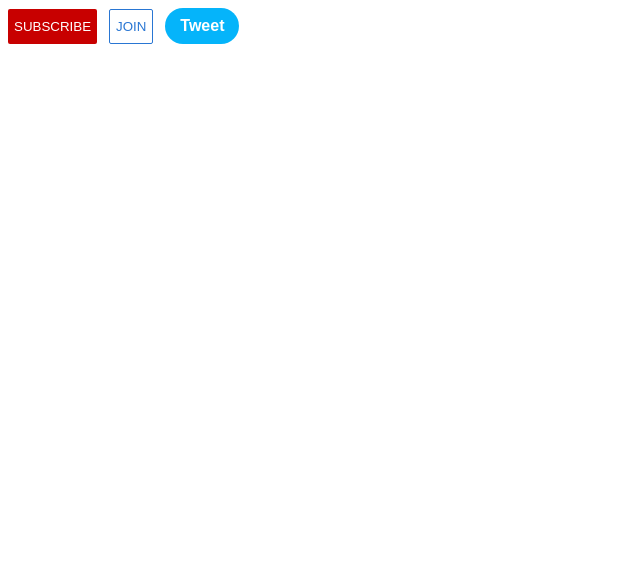
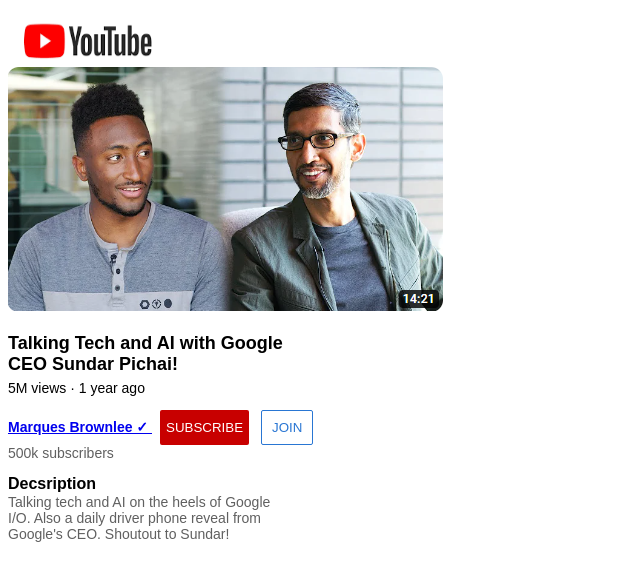
Before and after one commit to akula-sahith/WebDevelopment, a plain HTML site: page index.html in a window 1280 px wide. Shown: the whole page, without its empty margins (0-640 px from the left). Drawn offline with Linux system fonts and the light colour scheme.

Commit message:
A basic web page

```diff
--- a/index.html
+++ b/index.html
@@ -7,14 +7,34 @@
     <title>Document</title>
 </head>
 <body>
+    <img src="youtube.png" class="Logo">
+    <br>
+    <img src="Video.png">
+    <p class="Title">
+        Talking Tech and AI with Google CEO Sundar Pichai!
+    </p>
+    <p class="Views">
+      5M views &#183; 1 year ago
+    </p>
+    <a href="https://www.youtube.com/@mkbhd" class="Link">
+       Marques Brownlee &#10003;
+    </a>
     <button class="subscribe-button">
         SUBSCRIBE
     </button>
     <button class="join-button">
         JOIN
     </button>
-    <button class="tweet-button">
-        Tweet
-    </button>
+    <p class="subscribers">
+        500k subscribers
+    </p>
+    <p class="heading">
+        Decsription
+    </p>
+    <p class="Description">
+        Talking tech and AI on the heels of
+        Google I/O. Also a daily driver phone
+        reveal from Google's CEO. Shoutout to Sundar!
+    </p>
 </body>
 </html>
--- a/style.css
+++ b/style.css
@@ -1,3 +1,55 @@
+.Logo{
+    height: 55px;
+    width: 165px;
+    border-radius: 5px;
+}
+.heading{
+    font-family: Arial;
+    font-size: 16px;
+    color: black;
+    font-weight: bold;
+    margin-bottom: 0px;
+    margin-top: 1px;
+}
+.Description{
+    font-family: Arial;
+    font-size: 14px;
+    color: rgb(96,96,96);
+    width: 270px;
+    margin-top: 1px;
+}
+.subscribers{
+    color: rgb(96,96,96);
+    font-family: Arial;
+    font-size: 14px;
+    margin-top: 0px;
+
+}
+.Link{
+    margin-right: 8px;
+    font-family: Arial;
+    font-size: 14px;
+    font-weight: bold;
+    transition: color 0.15s;
+    margin-bottom: 0px;
+}
+.Link:hover{
+    color: blue;
+}
+.Title{
+    font-family: Arial;
+    font-size: 18px;
+    font-weight: bold;
+    width: 300px;
+    margin-bottom: 5px;
+
+}
+.Views{
+    font-family: Arial;
+    font-size: 14px;
+    margin-top: 0px;
+
+}
 .subscribe-button {
     background-color: rgb(200, 0, 0);
     color: white;
@@ -21,6 +73,8 @@
     color: rgb(41, 118, 211);
     padding-top: 9px;
     padding-bottom:9px;
+    padding-left: 10px;
+    padding-right: 10px;
     border-width: 1px;
     border-radius: 2px;
     margin-right: 8px;
@@ -37,18 +91,3 @@
 .join-button:active{
     opacity: 0.6;
 }
-.tweet-button{
-    background-color: rgb(5, 180, 250);
-    color: white;
-    font-weight: bold;
-    font-size: 16px;
-    height: 36px;
-    width: 74px;
-    border: none;
-    border-radius: 35px;
-    cursor: pointer;
-    transition: box-shadow 0.15s;
-}
-.tweet-button:hover{
-    box-shadow: 5px 5px 10px rgba(0,0,0,0.16);
-}
```
Also changed, not shown: Video.png (added), lkghdflkghlihg.txt (added), youtube.png (added).
